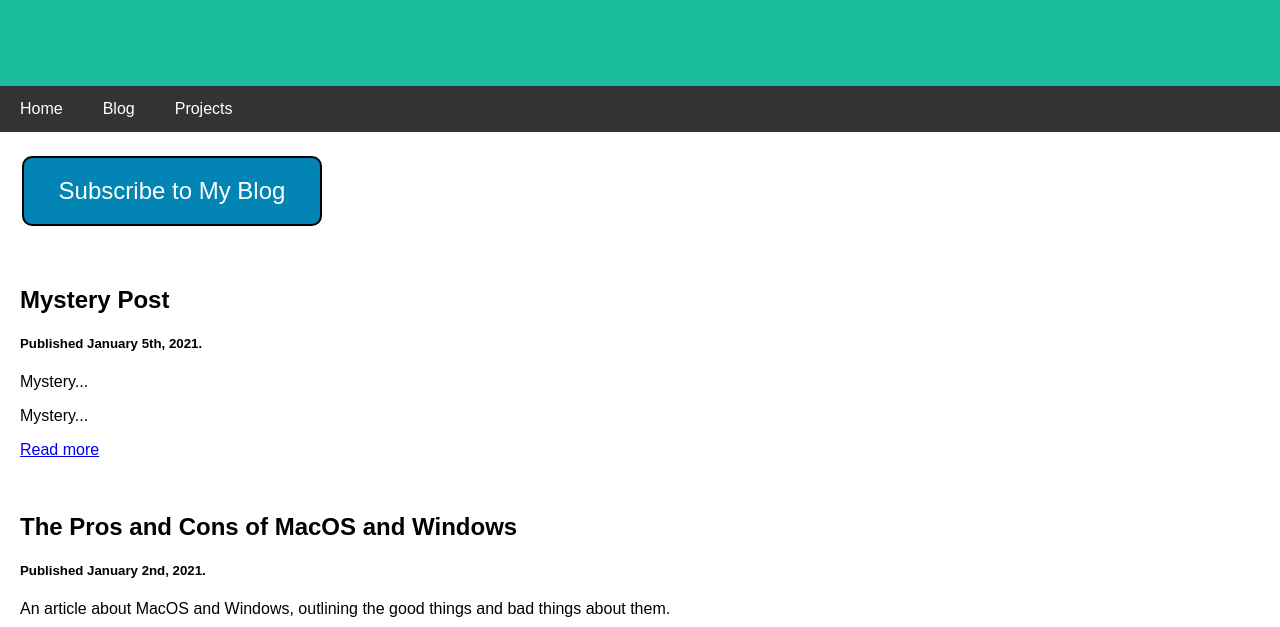
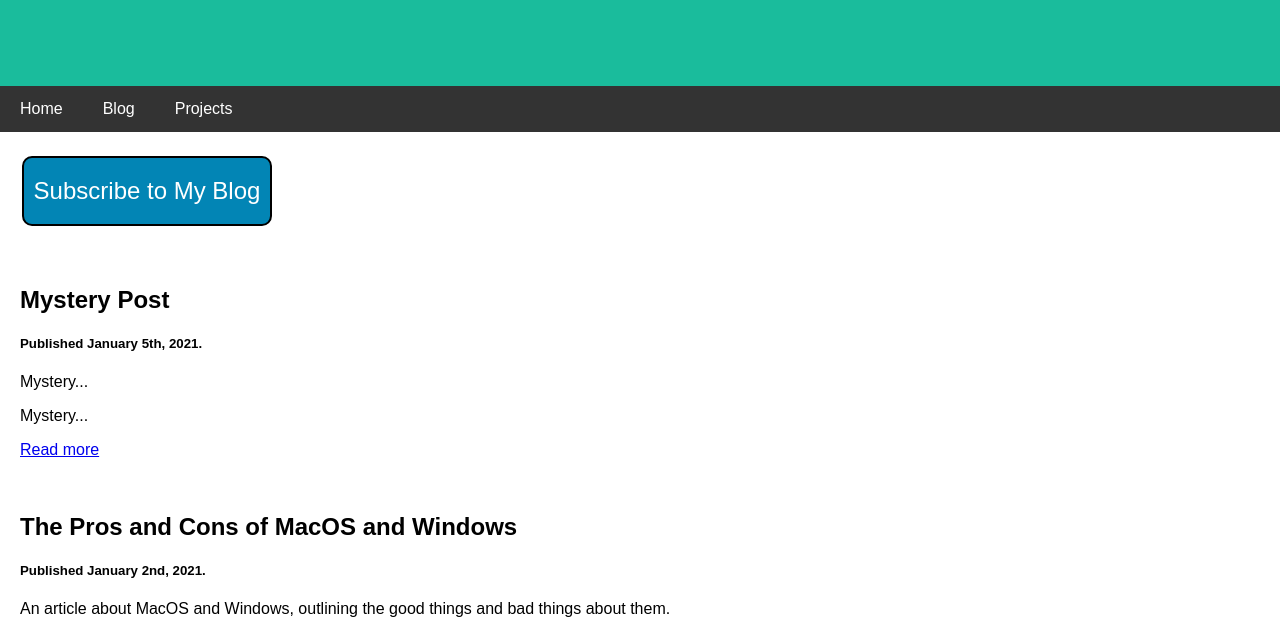
Before and after one commit to waitblock/waitblock.github.io, a plain HTML site: page blog.html in a window 1280 px wide. Shown: the part 173-800 px from the top of the page. Drawn offline with Linux system fonts and the light colour scheme.

Commit message:
Add files via upload

```diff
--- a/blog.html
+++ b/blog.html
@@ -21,7 +21,7 @@
 
 <div class="row">
   <div class="main">
-    <a href="subscribe.html"><button class="button button1 button2 button6 button5">Subscribe to My Blog</button></a>
+    <a href="subscribe.html"><button class="button button1 button2 button3 button5">Subscribe to My Blog</button></a>
     <br>
     <br>
     <br>
```
